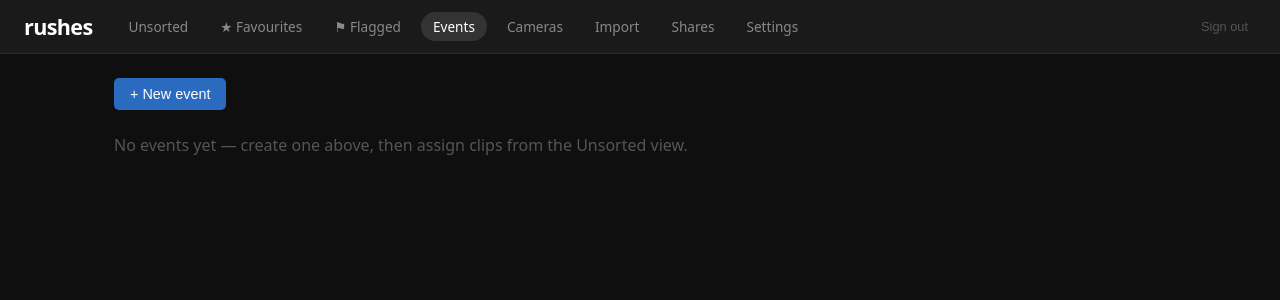
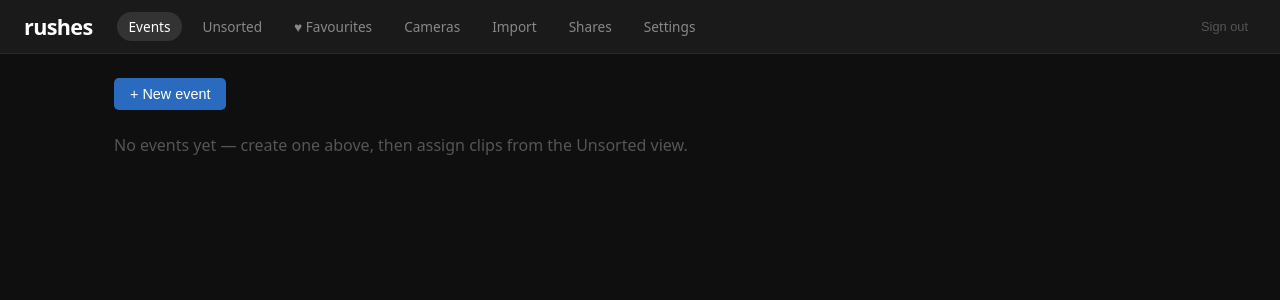
Before and after one commit to je-marshall/rushes, a FastAPI app: page /events in a window 1280 px wide. Shown: the top 300 px of the page. Run offline with FastAPI, Linux system fonts and the light colour scheme; the visitor is signed in with stand-in values (Sample User, id 1); data that the repository does not hold is empty; parts of the project's set-up code (start-up, migrations or seed data) failed here and were passed over.

Commit message:
Merge flag into favourite (heart), Events UI parity, tab reorder
- Retire flagging: removed the flag toggle/route/filter and the Flagged nav tab
  (existing flags discarded, no migration; column left ignored).
- Favourite is now a heart bottom-left of the thumbnail: filled/red and always
  visible when faved, appears on hover otherwise. Replaces the old
  "★ Fave / ⚑ Flag" button row on Unsorted; added to Events cards too.
- Events grid now has full parity with Unsorted: hearts, and a Share button in
  each event's selection bar (+ share dialog) alongside Move-back-to-Unsorted.
  Favourite works in any mode.
- Nav reordered across all pages: Events first, then Unsorted, ♥ Favourites,
  Cameras, Import, Shares, Settings.

Co-Authored-By: Claude Opus 4.8 <noreply@anthropic.com>

```diff
--- a/rushes/web/app.py
+++ b/rushes/web/app.py
@@ -56,10 +56,9 @@ _templates = Jinja2Templates(directory=str(Path(__file__).parent / "templates"))
 # Clips — unsorted view
 # ---------------------------------------------------------------------------
 
-def _query_unsorted(conn, favourite: bool, flagged: bool) -> list[dict]:
+def _query_unsorted(conn, favourite: bool) -> list[dict]:
     where = ["c.event_id IS NULL"]
     if favourite: where.append("c.is_favourite = 1")
-    if flagged:   where.append("c.flagged = 1")
     rows = conn.execute(f"""
         SELECT c.*, cam.name AS camera_name, cam.slug AS camera_slug
         FROM clips c
@@ -71,21 +70,21 @@ def _query_unsorted(conn, favourite: bool, flagged: bool) -> list[dict]:
 
 
 @app.get("/", response_class=HTMLResponse)
-async def index(request: Request, favourite: bool = False, flagged: bool = False):
+async def index(request: Request, favourite: bool = False):
     # The grid is populated + kept live by JS via /api/unsorted.json; here we
     # just render the shell and the events list for the assign dropdown.
     conn       = db.connect()
     all_events = conn.execute("SELECT * FROM events ORDER BY created_at DESC").fetchall()
     return _templates.TemplateResponse(request, "index.html", {
-        "favourite": favourite, "flagged": flagged,
+        "favourite": favourite,
         "all_events": all_events,
     })
 
 
 @app.get("/api/unsorted.json")
-async def unsorted_json(favourite: bool = False, flagged: bool = False):
+async def unsorted_json(favourite: bool = False):
     conn = db.connect()
-    return {"clips": _query_unsorted(conn, favourite, flagged)}
+    return {"clips": _query_unsorted(conn, favourite)}
 
 
 @app.get("/clip/{clip_id}/video")
@@ -158,14 +157,6 @@ async def assign_clips(clip_ids: str = Form(...), event_id: str = Form(""),
 async def toggle_favourite(clip_id: int):
     conn = db.connect()
     conn.execute("UPDATE clips SET is_favourite = NOT is_favourite WHERE id = ?", (clip_id,))
-    conn.commit()
-    return {"ok": True}
-
-
-@app.post("/clips/{clip_id}/flag")
-async def toggle_flag(clip_id: int):
-    conn = db.connect()
-    conn.execute("UPDATE clips SET flagged = NOT flagged WHERE id = ?", (clip_id,))
     conn.commit()
     return {"ok": True}
 
--- a/rushes/web/templates/cameras.html
+++ b/rushes/web/templates/cameras.html
@@ -64,10 +64,9 @@ form.rename button:hover { background: #3a6a3a; color: #bfe8bf; }
   <h1>Rushes</h1>
   <button class="burger" type="button" aria-label="Menu" onclick="document.body.classList.toggle('nav-open')">☰</button>
   <nav>
+    <a href="/events">Events</a>
     <a href="/">Unsorted</a>
-    <a href="/?favourite=true">★ Favourites</a>
-    <a href="/?flagged=true">⚑ Flagged</a>
-    <a href="/events">Events</a>
+    <a href="/?favourite=true">♥ Favourites</a>
     <a href="/cameras" class="active">Cameras</a>
     <a href="/import">Import</a>
     <a href="/shares">Shares</a>
--- a/rushes/web/templates/events.html
+++ b/rushes/web/templates/events.html
@@ -165,10 +172,9 @@ dialog input { display: block; width: 100%; margin-top: 0.3rem; background: #111
   <h1>Rushes</h1>
   <button class="burger" type="button" aria-label="Menu" onclick="document.body.classList.toggle('nav-open')">☰</button>
   <nav>
+    <a href="/events" class="active">Events</a>
     <a href="/">Unsorted</a>
-    <a href="/?favourite=true">★ Favourites</a>
-    <a href="/?flagged=true">⚑ Flagged</a>
-    <a href="/events" class="active">Events</a>
+    <a href="/?favourite=true">♥ Favourites</a>
     <a href="/cameras">Cameras</a>
     <a href="/import">Import</a>
     <a href="/shares">Shares</a>
@@ -366,10 +396,23 @@ document.addEventListener('keydown', e => { if (e.key === 'Escape') closePlayer(
 document.querySelector('.page').addEventListener('click', e => {
   const card = e.target.closest('.clip');
   if (!card) return;
+  const heart = e.target.closest('.heart');   // favourite works in any mode
+  if (heart) {
+    fetch(`/clips/${card.dataset.id}/favourite`, {method: 'POST'})
+      .then(r => { if (r.ok) heart.classList.toggle('active'); });
+    return;
+  }
   if (anySelected())                 { toggleSelect(card); return; }   // select mode
   if (e.target.closest('.play-btn')) { openPlayer(card); return; }
   if (e.target.closest('.checkbox')) { toggleSelect(card); return; }
 });
+
+function openShare(eid) {
+  const s = eventSelected[eid] || new Set();
+  if (!s.size) return;
+  document.getElementById('share-clip-ids').value = [...s].join(',');
+  document.getElementById('share-dialog').showModal();
+}
 </script>
 </body>
 </html>
--- a/rushes/web/templates/import.html
+++ b/rushes/web/templates/import.html
@@ -77,8 +77,9 @@ table#jobs { min-width: 560px; }
   <h1>Rushes</h1>
   <button class="burger" type="button" aria-label="Menu" onclick="document.body.classList.toggle('nav-open')">☰</button>
   <nav>
+    <a href="/events">Events</a>
     <a href="/">Unsorted</a>
-    <a href="/events">Events</a>
+    <a href="/?favourite=true">♥ Favourites</a>
     <a href="/cameras">Cameras</a>
     <a href="/import" class="active">Import</a>
     <a href="/shares">Shares</a>
--- a/rushes/web/templates/settings.html
+++ b/rushes/web/templates/settings.html
@@ -71,8 +71,9 @@ button:hover { background: #3a7acf; }
   <h1>Rushes</h1>
   <button class="burger" type="button" aria-label="Menu" onclick="document.body.classList.toggle('nav-open')">☰</button>
   <nav>
+    <a href="/events">Events</a>
     <a href="/">Unsorted</a>
-    <a href="/events">Events</a>
+    <a href="/?favourite=true">♥ Favourites</a>
     <a href="/cameras">Cameras</a>
     <a href="/import">Import</a>
     <a href="/shares">Shares</a>
--- a/rushes/web/templates/shares.html
+++ b/rushes/web/templates/shares.html
@@ -47,8 +47,9 @@ button { border: none; border-radius: 4px; cursor: pointer; font-size: 0.75rem;
   <h1>Rushes</h1>
   <button class="burger" type="button" aria-label="Menu" onclick="document.body.classList.toggle('nav-open')">☰</button>
   <nav>
+    <a href="/events">Events</a>
     <a href="/">Unsorted</a>
-    <a href="/events">Events</a>
+    <a href="/?favourite=true">♥ Favourites</a>
     <a href="/cameras">Cameras</a>
     <a href="/import">Import</a>
     <a href="/shares" class="active">Shares</a>
```
Also changed, not shown: other parts of rushes/web/templates/events.html (+31 -0 lines), rushes/web/templates/index.html (+11 -18 lines).
